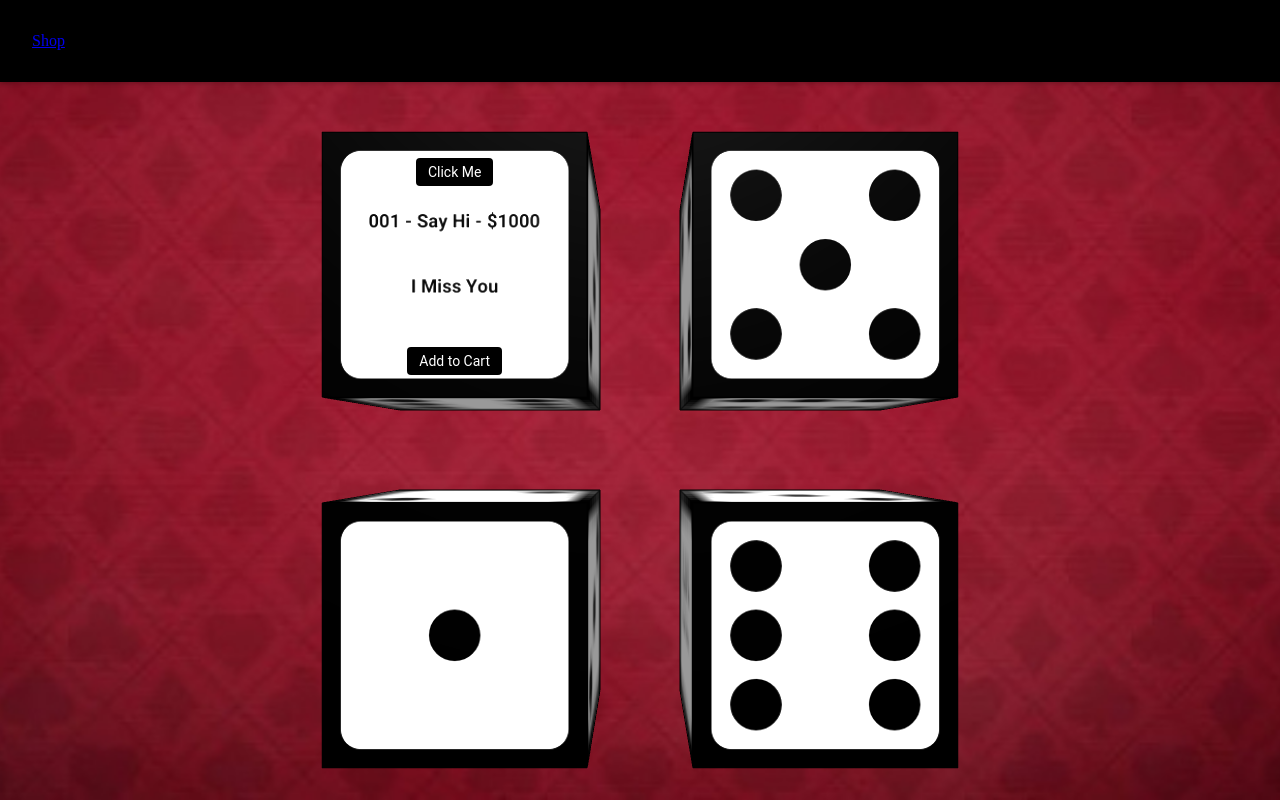
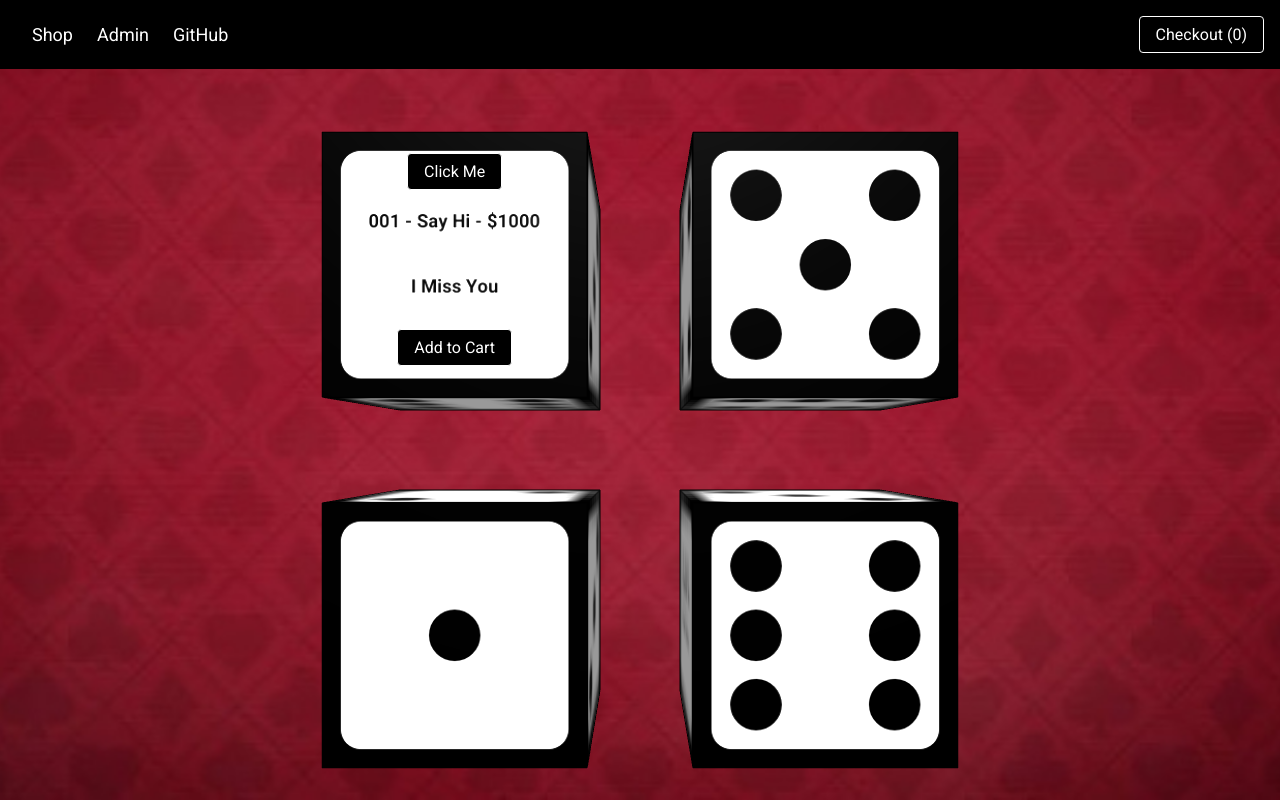
Before and after one commit to lucky-woody/stripe-demo, a Node server app: page /shop in a window 1280 px wide. Run offline with Node 20, Linux system fonts and the light colour scheme; some libraries are stand-ins or nearby versions.

Commit message:
almost finished changed to front of shop

```diff
--- a/src/assets/css/style.css
+++ b/src/assets/css/style.css
@@ -1,14 +1,10 @@
 /* src/assets/css/style.css */
-/* Global Styles */
-
 /* Ensure the body takes up the full height of the viewport */
 html, body {
   height: 100%;
   margin: 0;
   padding: 0;
 }
-
-
 
 body {
   margin: 0;
@@ -17,50 +13,58 @@ body {
   background-size: cover;;
 }
 
-/* Top Bar */
-/* .top-bar {
+.top-bar {
+  background-color: #000;   /* black bar */
+  color: #fff;
   display: flex;
   justify-content: space-between;
   align-items: center;
-  background-color: #4a90e2; /* Change to your desired color */
-  /* padding: 1rem 2rem;
-  width: 100%;
-  height: 30px;
-  box-shadow: 0 2px 4px rgba(0, 0, 0, 0.2);
-  margin: 0;
-  /* Optional: Fix the header to the top of the viewport */
-  /* position: fixed;
-  top: 0;
-  left: 0;
-  z-index: 1000;
-} */
-
-.top-bar {
-  display: flex;
-  justify-content: space-between;
-  align-items: center;
-
-  /* Change background to black */
-  background-color: #000;
-  /* Make the text white */
-  color: #fff;
-
-  /* Adjust padding/height as desired */
   padding: 1rem 2rem;
-  height: 50px; /* or remove this if you want the height to be based on padding */
-
-  /* Keep full width and fix to the top */
-  width: 100%;
+  /* If you want it fixed at the top */
   position: fixed;
   top: 0;
   left: 0;
+  width: 100%;
   z-index: 1000;
+}
 
-  /* Box shadow for slight depth */
-  box-shadow: 0 2px 4px rgba(0, 0, 0, 0.2);
+/* Left nav links */
+.nav-left {
+  display: flex;
+  align-items: center;
+}
 
-  /* Remove margin if you don't want extra space around it */
-  margin: 0;
+.nav-right {
+  display: flex;
+  align-items: center;
+
+  /* This pushes .nav-right away from the right edge if you want a direct margin: */
+  margin-right: 3rem;
+}
+
+/* Make the links white, larger, with spacing, in Roboto font */
+.nav-link {
+  font-family: 'Roboto', sans-serif; /* use Roboto */
+  font-size: 18px;                  /* bigger text size */
+  color: #fff;
+  text-decoration: none;
+  margin-right: 1.5rem;            /* spacing between links */
+}
+
+
+.checkout-btn {
+  font-family: 'Roboto', sans-serif;
+  font-size: 16px;
+  background: #000;
+  color: #fff;
+  border: 1px solid #fff;
+  border-radius: 4px;
+  padding: 8px 16px;
+  cursor: pointer;
+}
+
+.checkout-btn:hover {
+  background: #333; /* same darker hover effect */
 }
 
 /* Add a top margin to the main content to prevent it from being hidden under the fixed header */
@@ -70,9 +74,9 @@ main {
 }
 
 /* Site Logo */
-.site-logo {
+/* .site-logo {
   height: 50px;
-}
+} */
 
 /* Product Grid Styling */
 .product-grid {
@@ -109,3 +113,23 @@ main {
 #diceCanvas {
   background: transparent; /* Ensure the canvas is transparent */
 }
+
+.dice-button {
+  position: absolute;
+  display: none;
+
+  /* Match the checkout button’s style */
+  font-family: 'Roboto', sans-serif;
+  font-size: 16px;
+  background: #000;    /* black background */
+  color: #fff;         /* white text */
+  border: 1px solid #fff;
+  border-radius: 4px;
+  padding: 8px 16px;
+  cursor: pointer;
+}
+
+/* Inverted on hover */
+.dice-button:hover {
+  background: #333;  /* darker black, but not a full invert */
+}
--- a/src/templates/base.ejs
+++ b/src/templates/base.ejs
@@ -5,6 +5,11 @@
   <meta charset="UTF-8">
   <meta name="viewport" content="width=device-width, initial-scale=1.0">
   <title><%= title %></title>
+  <link rel="preconnect" href="https://fonts.googleapis.com">
+  <link rel="preconnect" href="https://fonts.gstatic.com" crossorigin>
+  <link
+  href="https://fonts.googleapis.com/css2?family=Roboto:wght@400;700&display=swap"
+  rel="stylesheet">
   <link rel="stylesheet" href="/assets/css/style.css">
 </head>
 <body>
--- a/src/templates/partials/header.ejs
+++ b/src/templates/partials/header.ejs
@@ -1,11 +1,13 @@
 <!-- src/templates/partials/headers.ejs -->
-<div class="nav-left">
-    <a href="/shop">Shop</a>
-  </div>
-  <div class="nav-center">
-    <!-- Temporarily commenting out the logo image -->
-    <!-- <img src="/assets/images/logo.png" alt="Site Logo" class="site-logo"> -->
+<header class="top-bar">
+  <div class="nav-left">
+    <a href="/shop" class="nav-link">Shop</a>
+    <a href="/admin" class="nav-link">Admin</a>
+    <a href="https://github.com/YourUser/YourRepo" class="nav-link" target="_blank">GitHub</a>
   </div>
   <div class="nav-right">
-    <!-- Future navigation items -->
+    <button id="checkoutButton" class="checkout-btn">
+      Checkout <span id="cartCount">(0)</span>
+    </button>
   </div>
+</header>
--- a/src/templates/shop/index.ejs
+++ b/src/templates/shop/index.ejs
@@ -4,6 +4,13 @@
   <meta charset="UTF-8" />
   <meta name="viewport" content="width=device-width, initial-scale=1.0"/>
   <title>Dice Shop - Mixed Faces & Modified “Click Me” Behavior</title>
+
+  <!-- Load Roboto from Google Fonts -->
+  <link rel="preconnect" href="https://fonts.googleapis.com">
+  <link rel="preconnect" href="https://fonts.gstatic.com" crossorigin>
+  <link
+    href="https://fonts.googleapis.com/css2?family=Roboto:wght@400;700&display=swap"
+    rel="stylesheet">
 
   <style>
     /* Full-screen felt background or a solid color */
@@ -22,7 +29,7 @@
       max-width: 1200px;
       height: 70vh;
       margin: 60px auto;
-      /* border: 1px solid #999;  */
+      /* border: 1px solid #999; */
       background: transparent;
     }
     #diceCanvas {
@@ -33,19 +40,7 @@
     }
 
     /* Shared button styles */
-    .dice-button {
-      position: absolute;
-      display: none;
-      background: #000;
-      color: #fff;
-      padding: 6px 12px;
-      border: none;
-      border-radius: 4px;
-      font-family: Roboto;
-      font-size: 14px;
-      text-align: center;
-      cursor: pointer;
-    }
+
   </style>
 </head>
 <body>
@@ -156,64 +151,59 @@
 
   /************************************************************
    * 3) Face Arrays for Each Die
-   *    Mix up the numeric faces so they differ
-   *    but keep +Z = product
+   *    Mix up numeric faces but keep +Z=product
    ************************************************************/
-
-  // Die #1 (same as your original example: +X=3, -X=4, +Y=1, -Y=6, +Z=product-1, -Z=5)
+  // Die #1
   const dice1FaceUrls = [
-    '/assets/images/dice/dice-three.png',  // +X
-    '/assets/images/dice/dice-four.png',   // -X
-    '/assets/images/dice/dice-one.png',    // +Y
-    '/assets/images/dice/dice-six.png',    // -Y
-    '/assets/images/dice/dice-product-1.png', // +Z
-    '/assets/images/dice/dice-five.png'    // -Z
+    '/assets/images/dice/dice-three.png',
+    '/assets/images/dice/dice-four.png',
+    '/assets/images/dice/dice-one.png',
+    '/assets/images/dice/dice-six.png',
+    '/assets/images/dice/dice-product-1.png',
+    '/assets/images/dice/dice-five.png'
   ];
-
-  // Die #2 => +X=2, -X=5, +Y=1, -Y=6, +Z=product-2, -Z=4
+  // Die #2
   const dice2FaceUrls = [
-    '/assets/images/dice/dice-two.png',   // +X
-    '/assets/images/dice/dice-five.png',  // -X
-    '/assets/images/dice/dice-one.png',   // +Y
-    '/assets/images/dice/dice-six.png',   // -Y
-    '/assets/images/dice/dice-product-2.png', // +Z
-    '/assets/images/dice/dice-four.png'   // -Z
+    '/assets/images/dice/dice-two.png',
+    '/assets/images/dice/dice-five.png',
+    '/assets/images/dice/dice-one.png',
+    '/assets/images/dice/dice-six.png',
+    '/assets/images/dice/dice-product-2.png',
+    '/assets/images/dice/dice-four.png'
   ];
-
-  // Die #3 => +X=4, -X=3, +Y=2, -Y=5, +Z=product-3, -Z=1
+  // Die #3
   const dice3FaceUrls = [
-    '/assets/images/dice/dice-four.png', // +X
-    '/assets/images/dice/dice-three.png',// -X
-    '/assets/images/dice/dice-two.png',  // +Y
-    '/assets/images/dice/dice-five.png', // -Y
-    '/assets/images/dice/dice-product-3.png', // +Z
-    '/assets/images/dice/dice-one.png'   // -Z
+    '/assets/images/dice/dice-four.png',
+    '/assets/images/dice/dice-three.png',
+    '/assets/images/dice/dice-two.png',
+    '/assets/images/dice/dice-five.png',
+    '/assets/images/dice/dice-product-3.png',
+    '/assets/images/dice/dice-one.png'
   ];
-
-  // Die #4 => +X=6, -X=1, +Y=3, -Y=4, +Z=product-4, -Z=2
+  // Die #4
   const dice4FaceUrls = [
-    '/assets/images/dice/dice-six.png',   // +X
-    '/assets/images/dice/dice-one.png',   // -X
-    '/assets/images/dice/dice-three.png', // +Y
-    '/assets/images/dice/dice-four.png',  // -Y
-    '/assets/images/dice/dice-product-4.png', // +Z
-    '/assets/images/dice/dice-two.png'    // -Z
+    '/assets/images/dice/dice-six.png',
+    '/assets/images/dice/dice-one.png',
+    '/assets/images/dice/dice-three.png',
+    '/assets/images/dice/dice-four.png',
+    '/assets/images/dice/dice-product-4.png',
+    '/assets/images/dice/dice-two.png'
   ];
 
   /************************************************************
    * 4) createDiceData => store anchors
-   *    Move "Click Me" anchor even higher => (0,5,5)
+   *    "Click Me" anchor => (0,3.5,5)
    ************************************************************/
   function createDiceData(faceUrls, buttonId, clickMeButtonId=null) {
     const dice = createDiceWithImages(faceUrls, 10);
 
     // Product anchor near bottom
-    const productAnchor = new THREE.Vector3(0, -4, 5);
-    // Move the "Click Me" anchor further up => (0,5,5)
+    const productAnchor = new THREE.Vector3(0, -3.5, 5);
+    // "Click Me" anchor a bit higher => (0,3.5,5)
     const clickMeAnchor = new THREE.Vector3(0, 3.5, 5);
 
     dice.userData = {
-      productFace: 4,  // +Z
+      productFace: 4,
       productAnchor: productAnchor,
       buttonId: buttonId,
 
@@ -228,7 +218,7 @@
     return dice;
   }
 
-  // Die #1 => Has the "Click Me"
+  // Create 4 dice
   const dice1 = createDiceData(dice1FaceUrls, "addToCartButton1", "clickMeButton1");
   dice1.position.set(-7, 7, 0);
   scene.add(dice1);
@@ -249,11 +239,7 @@
 
   /************************************************************
    * 5) Give dice2, dice3, dice4 initial rotations
-   *    so they do NOT start on product side
    ************************************************************/
-  // e.g. dice2 => 90° (front => +X),
-  //      dice3 => 180° (front => -Z),
-  //      dice4 => -90° (front => -X).
   dice2.rotation.y =  Math.PI / 2;
   dice3.rotation.y =  Math.PI;
   dice4.rotation.y = -Math.PI / 2;
@@ -306,19 +292,17 @@
 
   /************************************************************
    * 8) canvas.addEventListener('click')
-   *    => if user clicks a die, rotate it,
-   *       if it's die1 => hide "Click Me", start auto-rotation
    ************************************************************/
   canvas.addEventListener('click', (event) => {
     checkHover(event);
     if (!hoveredDie) return;
 
-    // If user clicked die1, permanently hide "Click Me"
+    // If user clicked die1 => hide "Click Me"
     if (hoveredDie === dice1 && !dice1.userData.clickMeUsed) {
       dice1.userData.clickMeUsed = true;
     }
 
-    // Rotate the hovered die
+    // Rotate hovered die
     rotateDice(hoveredDie, 1);
 
     // If auto-rotation not active, start it
@@ -350,15 +334,12 @@
       const clickBtn = document.getElementById(die.userData.clickMeButtonId);
       if (!clickBtn) return;
 
-      // If we've hidden it, don't show again
       if (die.userData.clickMeUsed) {
         clickBtn.style.display = 'none';
         return;
       }
-
       if (frontFaceIndex === die.userData.clickMeFace) {
         clickBtn.style.display = 'block';
-        // anchor is (0,5,5) => even higher
         projectAnchor(die, die.userData.clickMeAnchor, clickBtn, 0);
       } else {
         clickBtn.style.display = 'none';
@@ -410,10 +391,7 @@
 
   /************************************************************
    * 12) Button Listeners
-   *     - Add to Cart
-   *     - "Click Me" => revolve dice1, hide button, start auto-rotation
    ************************************************************/
-  // Add to Cart
   ["addToCartButton1","addToCartButton2","addToCartButton3","addToCartButton4"].forEach(id => {
     const b = document.getElementById(id);
     b.addEventListener('click', (evt) => {
@@ -449,7 +427,7 @@
   }
   animate();
 
-  // Do an initial button update, so the new rotations reflect right away
+  // Do an initial button update
   diceArray.forEach(die => {
     updateButtonsPosition(die);
   });
```
